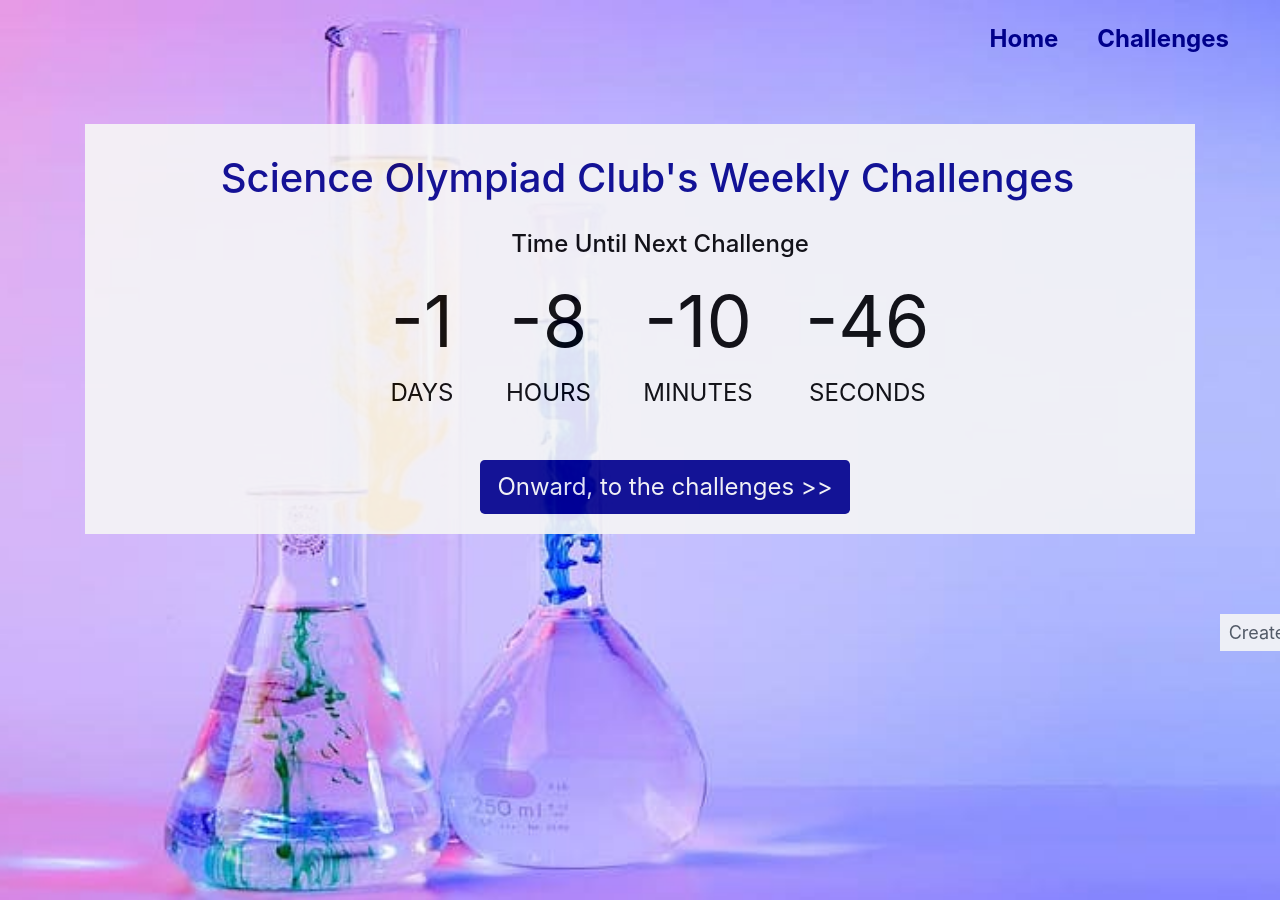
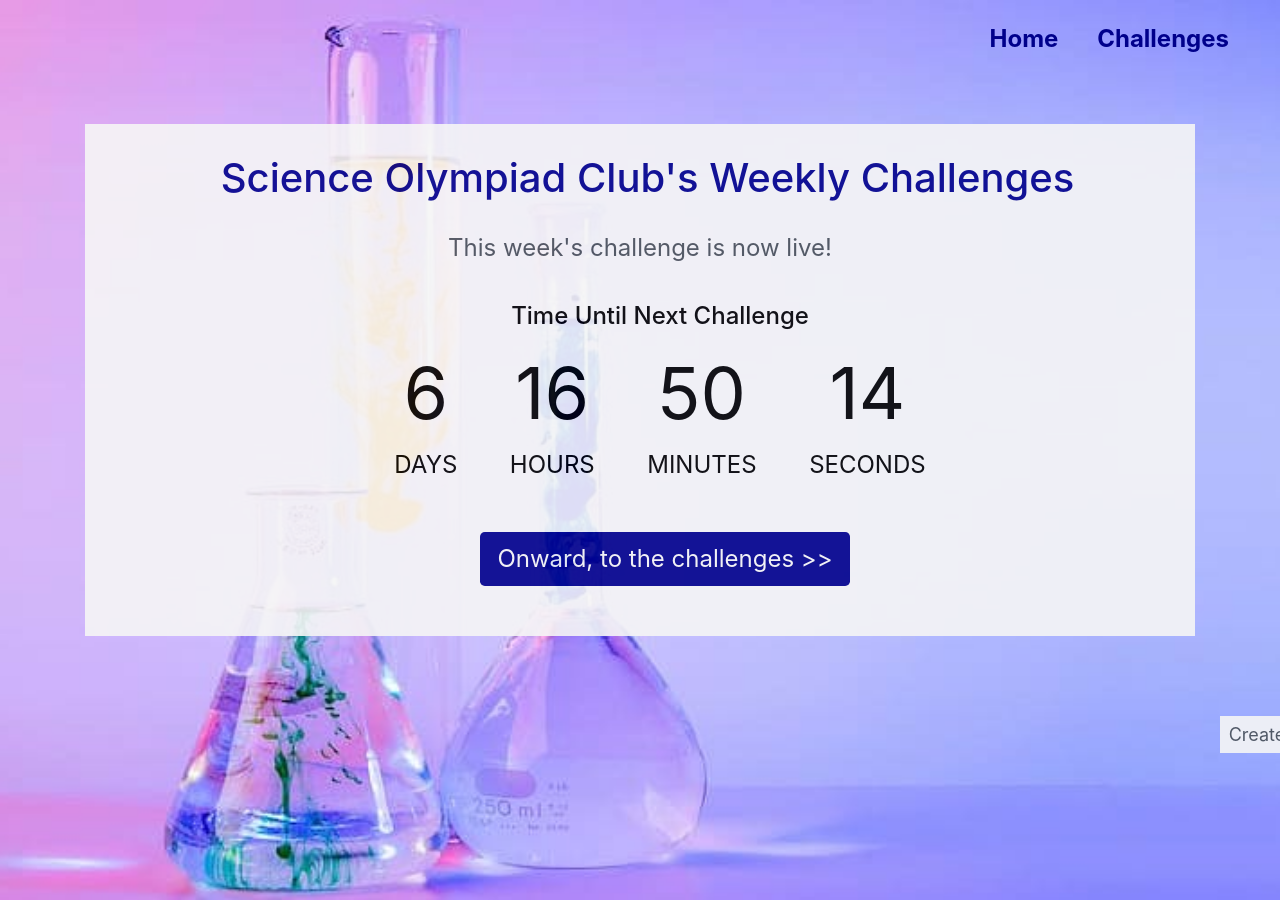
Before and after one commit to sochallenges/sochallenges.github.io, a Jekyll site: the page built from index.html, in a window 1280 px wide. Built offline with Jekyll 4.4.1, drawn with Linux system fonts in a browser that asks for light colours; nearby versions of some CDN libraries.

Commit message:
Update countdown

```diff
--- a/css/styles.css
+++ b/css/styles.css
@@ -69,6 +69,11 @@ nav ul li {
     color: darkblue;
 }
 
+.live-notification {
+    padding-top: 20px;
+    font-size: 24px;
+}
+
 #timer-description {
     padding-top: 20px;
     padding-left: 40px;
@@ -103,7 +108,7 @@ li span {
 
 .challenge-btn {
     margin-left: 50px;
-    margin-bottom: 20px;
+    margin-bottom: 50px;
 }
 
 #challenges-btn-text {
--- a/index.html
+++ b/index.html
@@ -4,6 +4,7 @@ title: Science Olympiad Club's Weekly Challenges | Home
 ---
 <div class="homepage">
     <h1 id="title">Science Olympiad Club's Weekly Challenges</h1>
+    <p class="live-notification">This week's challenge is now live!</p>
     <h1 id="timer-description">Time Until Next Challenge</h1>
     <ul class="timer">
         <li class="countdown"><span id="days"></span>Days</li>
--- a/js/homepage.js
+++ b/js/homepage.js
@@ -3,7 +3,7 @@ const second = 1000,
       hour = minute * 60,
       day = hour * 24;
 
-let countDown = new Date('Mar 17, 2020 016:15:00').getTime(),
+let countDown = new Date('Mar 24, 2020 016:15:00').getTime(),
     x = setInterval(function() {
 
       let now = new Date().getTime(),
```
Also changed, not shown: 4 other files.
